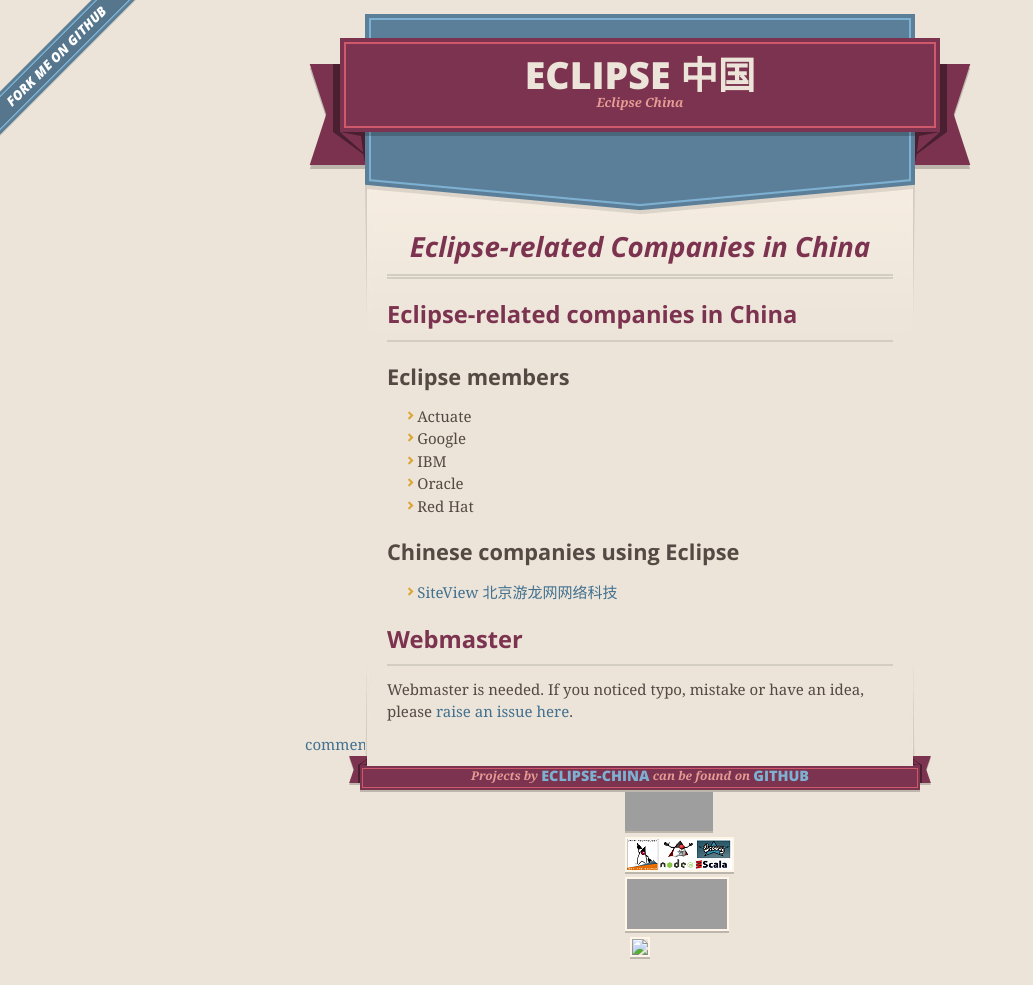
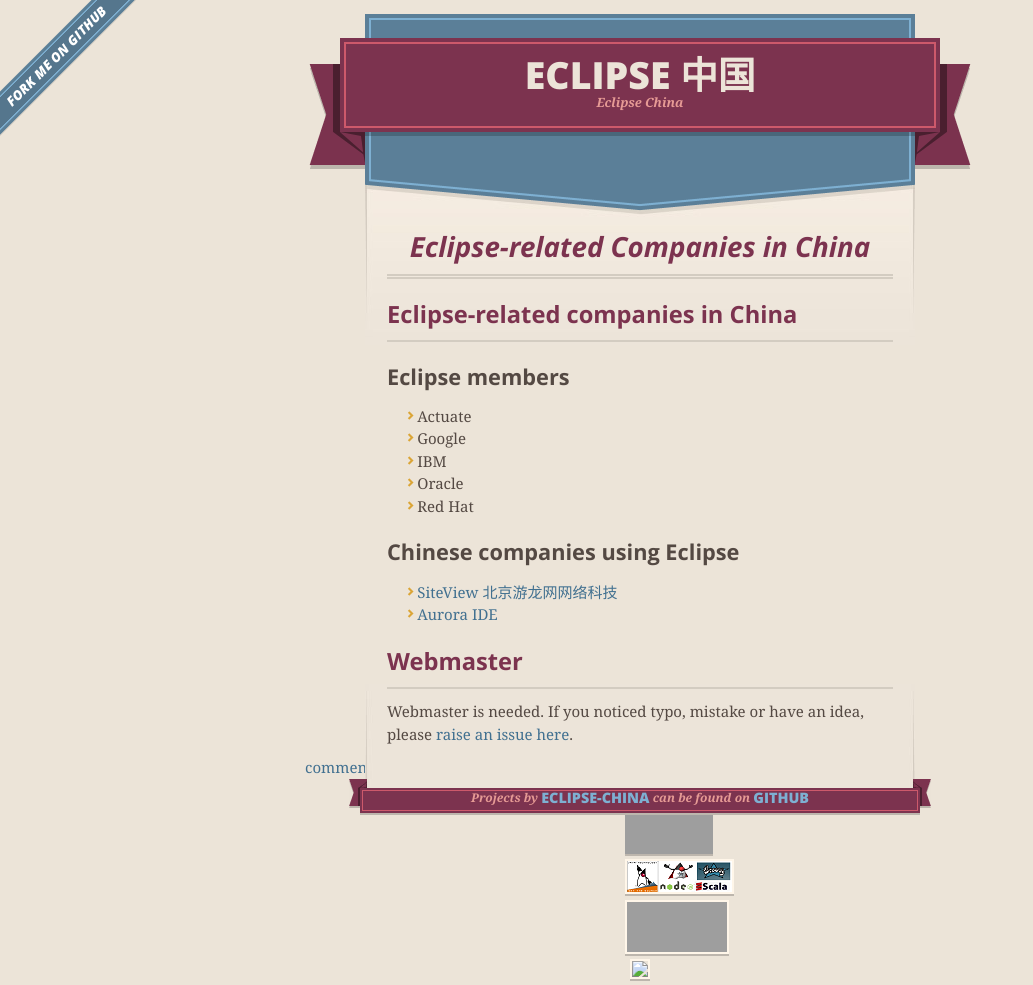
Before and after one commit to Eclipse-China/Eclipse-China.github.io, a Jekyll site: the page built from companies/index.md, in a window 1280 px wide, cut to the strip 0-985 px from the top of the page. Shown: the whole strip, without its empty margins (0-1033 px from the left). Built offline with Jekyll 4.4.1, drawn with Linux system fonts in a browser that asks for light colours; nearby versions of some CDN libraries; Markdown is read by kramdown in place of the engine named in the settings; comment, search, counter and statistics services are not loaded; before the commit the page ends 962 px from its top, so only the background shows below that; grey boxes are pictures that could not be loaded.

Commit message:
Aurora IDE 史立岩 ShiLiYan

```diff
--- a/companies/index.md
+++ b/companies/index.md
@@ -18,6 +18,7 @@
 #### Chinese companies using Eclipse
 
 - [SiteView 北京游龙网网络科技](http://www.siteview.com)
+- [Aurora IDE](http://aurora.hand-china.com/aurora_ide.screen)
 
 
 ### Webmaster
```
